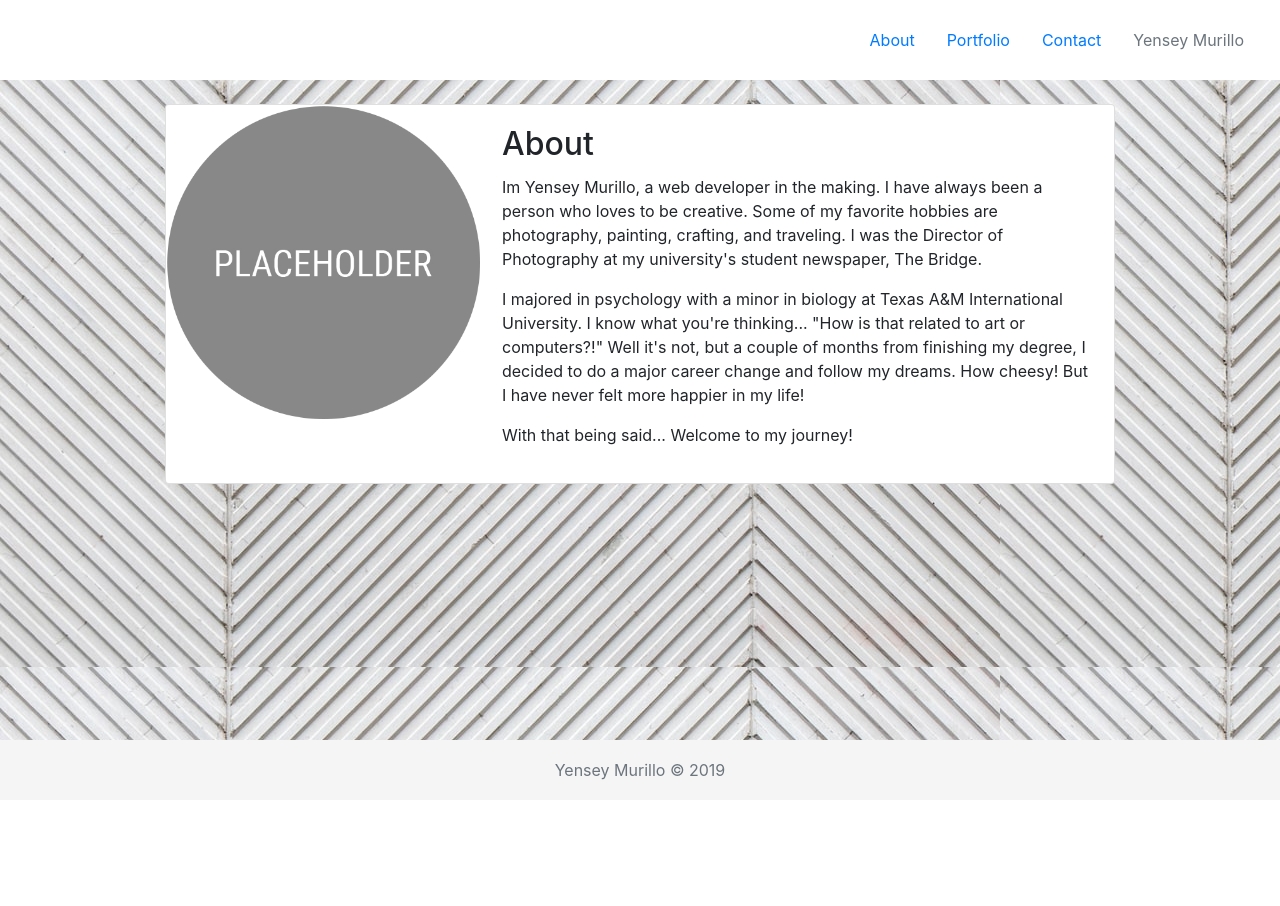
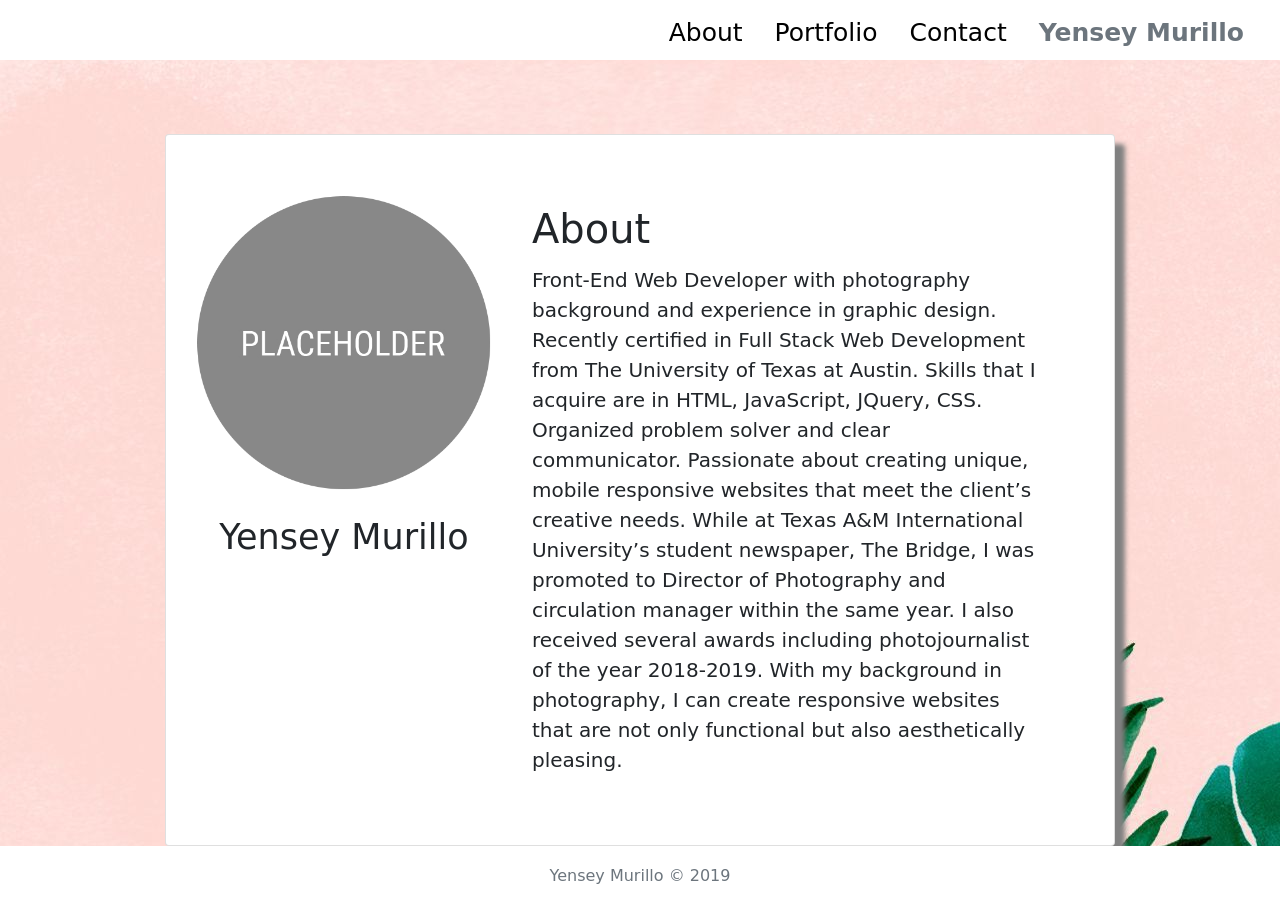
Before and after one commit to Yenseydm/Bootstrap-Portfolio, a plain HTML site: page index.html in a window 1280 px wide. Before the commit the page ends 800 px from the top, so only its background shows below. Drawn offline with nearby package versions, Linux system fonts and the light colour scheme; a web font is replaced by a local one.

Commit message:
portfolio updated

```diff
--- a/index.html
+++ b/index.html
@@ -1,27 +1,18 @@
 <!DOCTYPE html>
 <html lang="en">
+
 <head>
   <meta charset="UTF-8">
   <meta name="viewport" content="width=device-width, initial-scale=1, shrink-to-fit=no">
   <link rel="stylesheet" href="https://stackpath.bootstrapcdn.com/bootstrap/4.4.1/css/bootstrap.min.css"
     integrity="sha384-Vkoo8x4CGsO3+Hhxv8T/Q5PaXtkKtu6ug5TOeNV6gBiFeWPGFN9MuhOf23Q9Ifjh" crossorigin="anonymous">
   <link href="sticky-footer.css" rel="stylesheet">
+  <link href="style.css" rel="stylesheet">
+  <link href="https://fonts.googleapis.com/css?family=Pompiere&display=swap" rel="stylesheet">
 
   <title>Yensey Murillo</title>
+</head>
 
-
-    <style>
-       body{
-        background-image: url("images/pattern.jpeg");
-         background-repeat: repeat;
-       }
-       .nav {
-           background-color: white;
-           padding: 20px;
-       }
-
-    </style>
-</head>
 <body>
   <!-- Navbar-->
   <ul class="nav justify-content-end">
@@ -34,7 +25,7 @@
     <li class="nav-item">
       <a class="nav-link" href="contact.html">Contact</a>
     </li>
-                <li class="nav-item">
+    <li class="nav-item myName">
       <a class="nav-link disabled" href="#" tabindex="-1" aria-disabled="true">Yensey Murillo</a>
     </li>
   </ul>
@@ -42,18 +33,25 @@
   <br>
   <main role="main" class="container">
     <div class="card mb-3" style="max-width: 980px;">
-                    <div class="row no-gutters">
+      <div class="row no-gutters mainbox">
         <div class="col-md-4">
-                        <img src="images/placeholder.png" class="card-img" alt="placeholder">
+          <img src="images/placeholder.png" class="card-img picMe" alt="placeholder">
+
+          <p class="card-text MainName"> Yensey Murillo</p>
         </div>
         <div class="col-md-8">
           <div class="card-body">
-                          <h2 class="card-title">About</h2>
-                          <p class="card-text">Im Yensey Murillo, a web developer in the making. I have always been a person who loves to be creative. Some of my favorite hobbies are photography, painting, crafting, and traveling. I was the Director of Photography at my university's student newspaper, The Bridge.</p>
-
-                          <p> I majored in psychology with a minor in biology at Texas A&M International University. I know what you're thinking... "How is that related to art or computers?!" Well it's not, but a couple of months from finishing my degree, I decided to do a major career change and follow my dreams. How cheesy! But I have never felt more happier in my life!</p>
-
-                          <p>With that being said... Welcome to my journey!</p>
+            <h2 class="card-title mainTitle">About</h2>
+            <p class="card-text bioP">Front-End Web Developer with photography background and experience in graphic
+              design.
+              Recently certified in Full Stack Web Development from The University of Texas at Austin. Skills that I
+              acquire are in HTML, JavaScript, JQuery, CSS. Organized problem solver and clear communicator.
+              Passionate about creating unique, mobile responsive websites that meet the client’s creative needs.
+              While at Texas A&M International University’s student newspaper, The Bridge, I was promoted to Director of
+              Photography and circulation manager within the same year. I also received several awards including
+              photojournalist of the year 2018-2019. With my background in photography, I can create responsive websites
+              that are not only functional but also aesthetically pleasing.
+            </p>
 
           </div>
         </div>
@@ -62,13 +60,12 @@
   </main>
   <!-- Footer -->
   <footer class="footer">
-            <div class="container">
       <span class="text-muted">Yensey Murillo © 2019</span>
-            </div>
   </footer>
 
   </div>
   </div>
 
 </body>
+
 </html>
--- /dev/null
+++ b/style.css
@@ -0,0 +1,74 @@
+body {
+    background-image: url("images/bkg.jpg");
+    background-repeat: repeat;
+    font-family: 'Pompiere', cursive;
+  }
+  .nav {
+    background-color: rgb(255, 255, 255);
+    padding: 20px;
+    height: 60px;
+    line-height: 10px;
+  }
+
+  .nav-item {
+      font-size: 25px;
+  }
+
+  .nav-link {
+      color: black;
+  }
+  .myName {
+    font-weight: bold;
+  }
+
+.card-body {
+    margin: 20px
+}
+
+.mainbox {
+    margin: 30px;
+}
+
+.container {
+    margin-top: 50px;
+}
+
+.footer {
+    background-color: white;
+}
+
+.bioP {
+    font-size: 20px;
+}
+
+.card {
+
+    box-shadow: 10px 10px 5px grey;
+}
+
+.profbox {
+    margin-bottom: 100px;
+}
+
+a{
+    color: black;
+}
+
+.card-title{
+    text-align: center;
+}
+
+.mainTitle {
+    text-align: left;
+    font-size: 40px;
+}
+
+.MainName {
+    text-align: center;
+    margin: 20px;
+    font-size: 35px;
+}
+
+.picMe {
+    margin-top: 30px;
+}
```
Also changed, not shown: contact.html (+2 -15 lines), portfolio.html (+30 -35 lines), images/bkg.jpg (added), images/bucket.jpg (added), images/crystal.jpg (added), images/info.jpg (deleted), images/pattern.jpeg (deleted), images/rpg.jpg (deleted), images/train.jpg (added), images/trivia.jpg (deleted), images/tv.jpg (added), 2 other files. Lines whose indentation alone changed are shown as unchanged.
